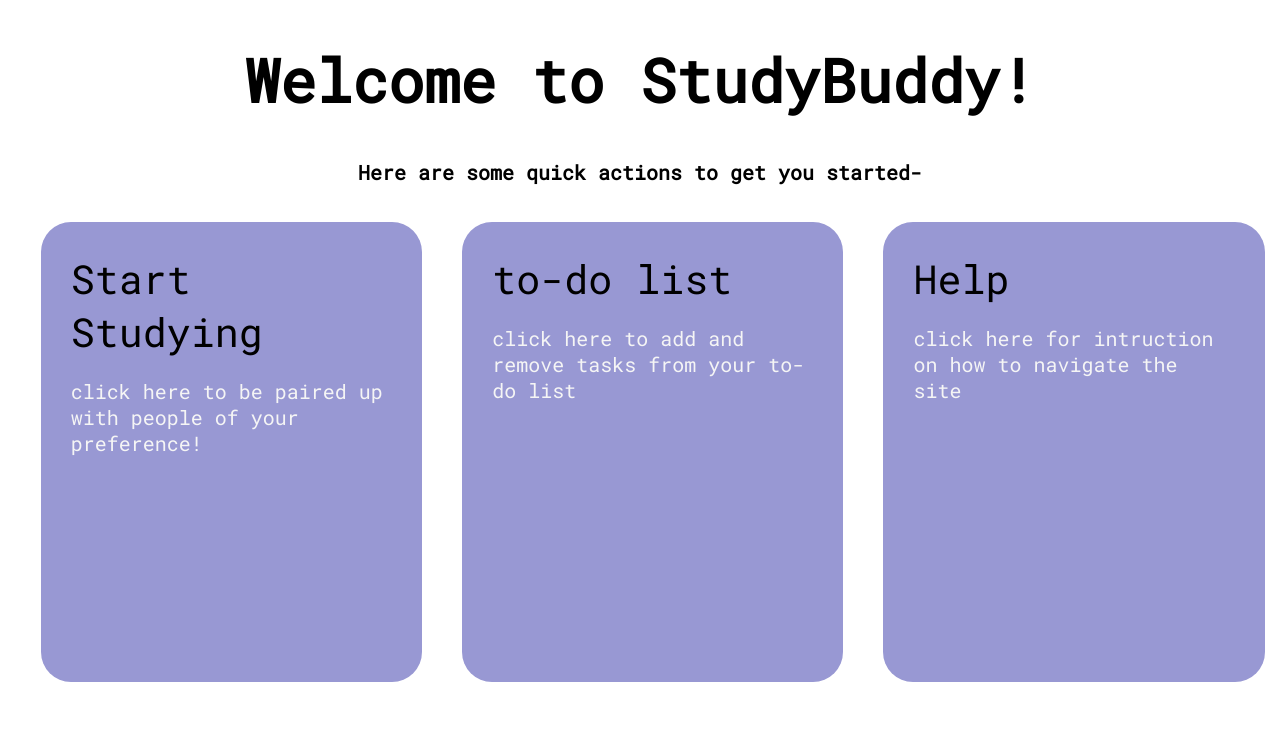
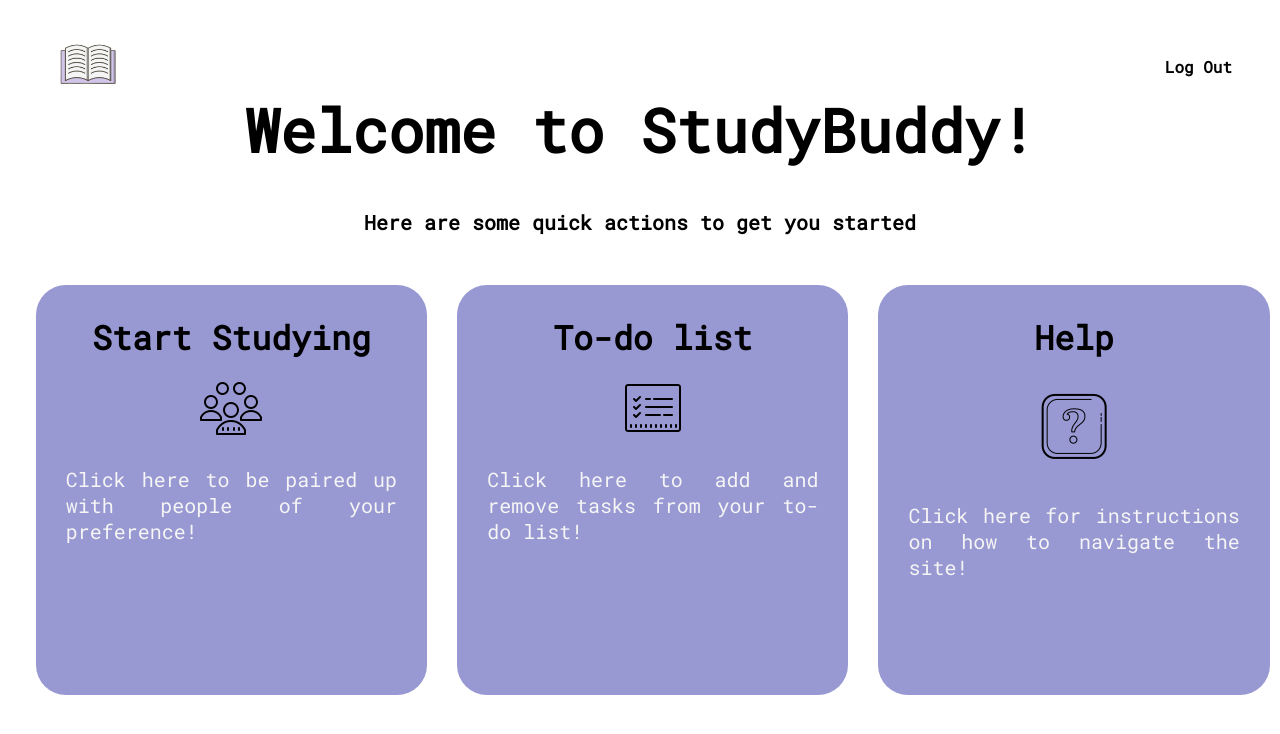
Before and after one commit to Ava-creates/study_buddy, a plain HTML site: page second_page.html in a window 1280 px wide. Drawn offline with Linux system fonts and the light colour scheme.

Commit message:
updated second page

```diff
--- a/second_page.html
+++ b/second_page.html
@@ -1,32 +1,48 @@
 <!DOCTYPE html>
 <html lang="en">
+
 <head>
     <meta charset="UTF-8">
     <meta http-equiv="X-UA-Compatible" content="IE=edge">
     <meta name="viewport" content="width=device-width, initial-scale=1.0">
-    <title>d udud</title>
+    <title>Home</title>
     <link rel="shortcut icon" href="icon.png">
     <link rel="stylesheet" href="style2.css">
     <script src="script2.js" defer></script>
 </head>
+
 <body>
+    <nav class="nav-list">
+        <a href="#"><img src="icon.png" class="logo"></a>
+        <ul>
+            <li>
+                <a href="#">Log Out</a>
+            </li>
+        </ul>
+
+    </nav>
     <h1>Welcome to StudyBuddy!</h1>
-    <h2 id="ughh">Here are some quick actions to get you started-</h2>
+    <h2 id="sub-header">Here are some quick actions to get you started</h2>
 
     <div class="wrapper">
-    <div id="match" class="cards">Start Studying
-        <p>click here to be paired up with people of your preference!</p>
+        <div id="match" class="cards">
+            <h5>Start Studying</h5>
+            <img src="meet.png" alt="meeting-icon" class="card-sym">
+            <p>Click here to be paired up with people of your preference!</p>
 
+        </div>
+        <div id="to_do" class="cards">
+            <h5>To-do list</h5>
+            <img src="to-do.png" alt="todo-icon" class="card-sym">
+            <p>Click here to add and remove tasks from your to-do list!</p>
+
+        </div>
+        <div id="help" class="cards">
+            <h5>Help</h5>
+            <img src="help.png" alt="help-icon" class="card-sym">
+            <p>Click here for instructions on how to navigate the site!</p>
+        </div>
     </div>
-    <div id="to_do" class="cards">to-do list
-        <p>click here to add and remove tasks from your to-do list </p>
+</body>
 
-    </div>
-    <div id="help" class="cards">Help
-        <p>
-            click here for intruction on how to navigate the site
-        </p>
-    </div>
-</div>
-</body>
 </html>
--- a/style2.css
+++ b/style2.css
@@ -1,42 +1,113 @@
 @import url('https://fonts.googleapis.com/css2?family=Roboto+Mono:wght@100;400&display=swap');
 
-body
-{
+body {
+    font-family: 'Roboto Mono', monospace;
+}
 
-    font-family: 'Roboto Mono', monospace;
+nav {
+    position: sticky;
+    top: 0px;
+    left: 0px;
+    right: 0px;
+    /* z-index: 99px; */
+    /* background-color: white; */
+    padding: 16px 10px;
+    border-radius: 10px;
+    /* box-shadow: rgba(17, 17, 26, 0.1) 0px 1px 0px, rgba(17, 17, 26, 0.1) 0px 8px 24px, rgba(17, 17, 26, 0.1) 0px 16px 48px; */
+}
+
+
+.nav-list {
+    top: 0;
+    left: 0;
+    display: flex;
+    justify-content: space-between;
+    align-items: center;
+    margin: -20px 0px;
+    color: black;
 
 }
 
-h1{
+.logo {
+    position: relative;
+    max-width: 80px;
+}
+
+.nav-list ul {
+    position: relative;
+    display: flex;
+}
+
+.nav-list ul li {
+    list-style: none;
+}
+
+.nav-list a {
+
+    color: black;
+    margin: 0 -10px;
+    font-weight: 600;
+    text-decoration: none;
+    transition: 0.4s;
+    padding: 8px 40px;
+}
+
+.nav-list ul li a {
+
+    color: black;
+    /* margin-left: 300px; */
+    font-weight: 600;
+    text-decoration: none;
+    transition: 0.4s;
+    padding: 8px 40px;
+}
+
+
+.nav-list ul a:hover {
+    background-color: #E6E6FA;
+    border-radius: 20px;
+    color: black;
+}
+
+h1 {
     text-align: center;
     font-size: 60px;
+    margin-top: -30px;
 }
 
-.wrapper p{
+.wrapper p {
     font-size: 20px;
     color: whitesmoke;
+    text-align: justify;
 }
-#ughh
-{
+
+#sub-header {
+    margin-bottom: 20px;
     font-size: 20px;
     text-align: center;
 }
 
-.cards:hover{
-        box-shadow: 0 10px 20px rgba(0,0,0,.20), 0 4px 8px rgba(0,0,0,.6);;
+.cards:hover {
+    box-shadow: 0 10px 20px rgba(0, 0, 0, .20), 0 4px 8px rgba(0, 0, 0, .6);
+    ;
 }
 
-.cards
-{
+.cards {
 
     width: 350px;
-    height: 400px;
+    height: 350px;
     background-color: #9898d3;
-    margin: 20px;
-    padding:30px;
+
+    /* margin: 20px; */
+    padding: 30px;
     border-radius: 30px;
     font-size: 40px;
+    text-align: center;
+    margin-left: 15px;
+    margin-right: 15px;
+    margin-top: 30px;
 }
+
 .wrapper {
 
     display: flex;
@@ -46,3 +117,18 @@ h1{
     left: 1vw;
 
 }
+
+
+.card-sym {
+    margin-top: 10px;
+    margin-bottom: -5px;
+}
+
+h5 {
+    margin-top: 0px;
+    margin-bottom: 7px;
+}
+
+#logo {
+    width: 80px;
+}
```
Also changed, not shown: help.png (added), meet.png (added), to-do.png (added), 1 other file.
